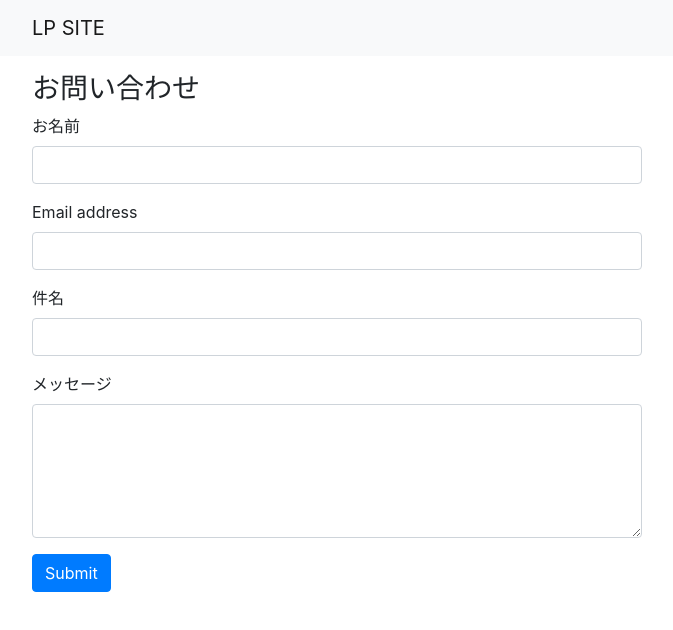
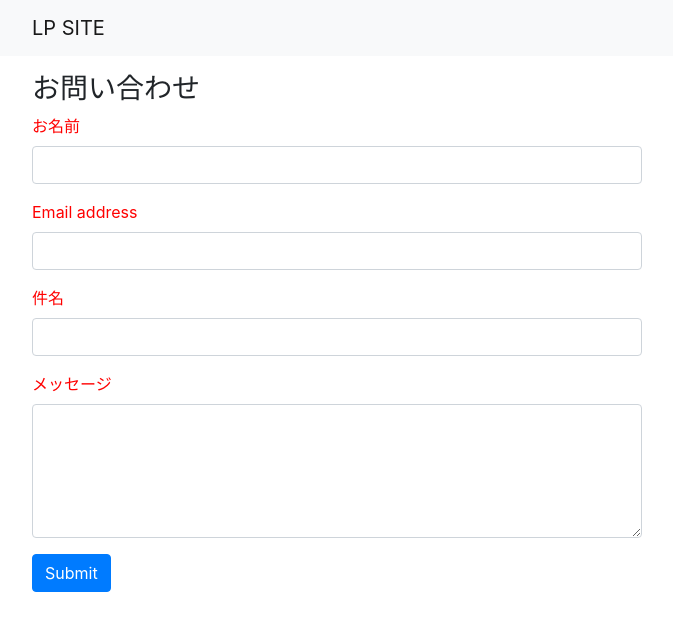
Before and after one commit to oppara/try-nuxtjs-zenn-book, a Nuxt app: page /contact in a window 1280 px wide. Shown: the top 630 px of the page, without its empty margins (303-976 px from the left). Built offline with nearby package versions, Linux system fonts and the light colour scheme.

Commit message:
Add scoped css

```diff
--- a/pages/contact.vue
+++ b/pages/contact.vue
@@ -28,6 +28,9 @@ export default {
 }
 </script>
 
-<style>
+<style scoped>
+label {
+  color: red;
+}
 
 </style>
```
